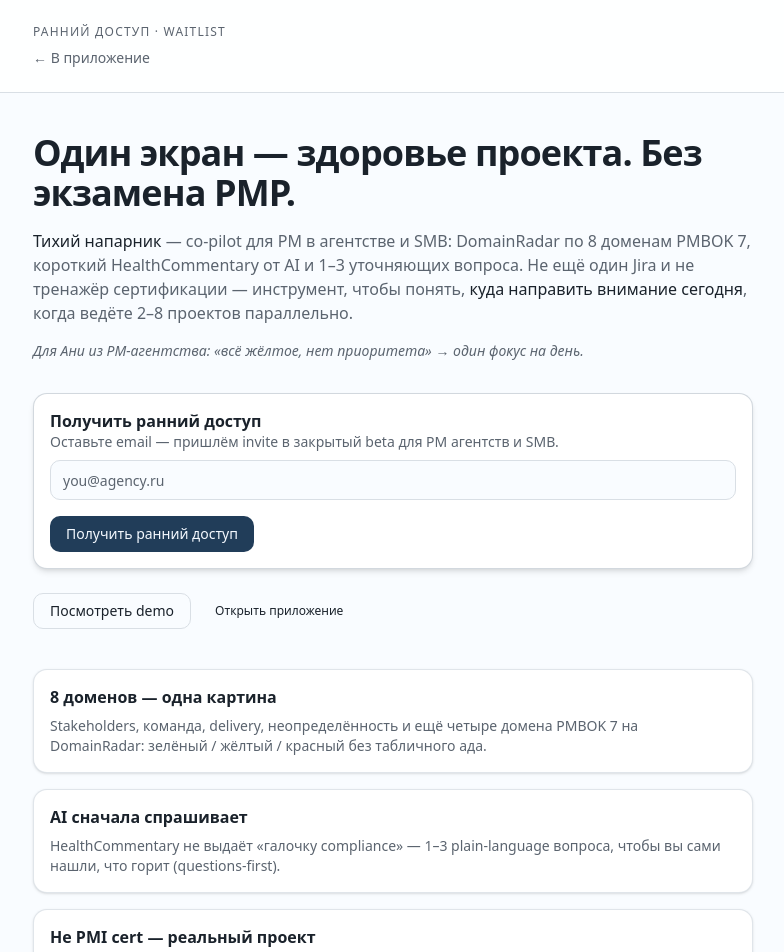
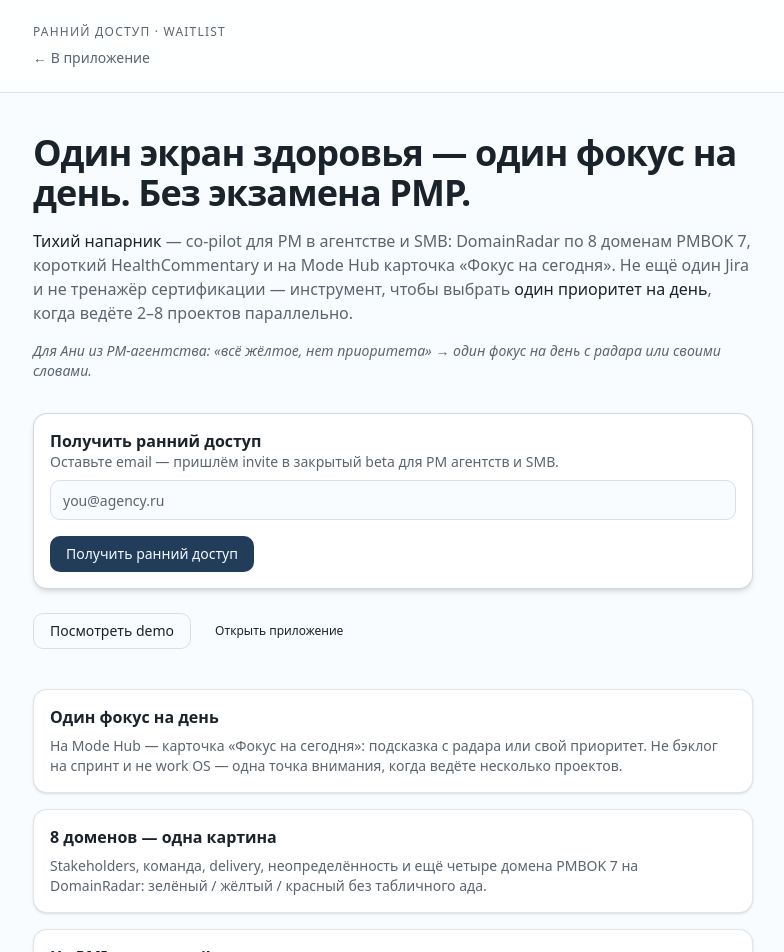
Before and after one commit to pagasbot-coder/Agent, a Next.js app in the folder quiet-partner/: page /waitlist in a window 1280 px wide. Shown: the top 952 px of the page, without its empty margins (247-1031 px from the left). Built offline with nearby package versions, Linux system fonts and the light colour scheme.

Commit message:
feat(qp): waitlist wedge «один фокус на день» (T-097)
Align landing copy and competitive scan with Mode Hub focus card promise.

Co-authored-by: Cursor <cursoragent@cursor.com>

```diff
--- a/quiet-partner/app/waitlist/page.tsx
+++ b/quiet-partner/app/waitlist/page.tsx
@@ -19,16 +19,16 @@ const DEMO_URL = "https://quiet-partner.vercel.app";
 
 const VALUE_BULLETS = [
   {
+    title: "Один фокус на день",
+    text: "На Mode Hub — карточка «Фокус на сегодня»: подсказка с радара или свой приоритет. Не бэклог на спринт и не work OS — одна точка внимания, когда ведёте несколько проектов.",
+  },
+  {
     title: "8 доменов — одна картина",
     text: "Stakeholders, команда, delivery, неопределённость и ещё четыре домена PMBOK 7 на DomainRadar: зелёный / жёлтый / красный без табличного ада.",
   },
   {
-    title: "AI сначала спрашивает",
-    text: "HealthCommentary не выдаёт «галочку compliance» — 1–3 plain-language вопроса, чтобы вы сами нашли, что горит (questions-first).",
-  },
-  {
-    title: "Не PMI cert — реальный проект",
-    text: "Мы не тренажёр экзамена и не замена PMO. Co-pilot для мышления, не сертификация PMBOK — disclaimer на каждом экране.",
+    title: "Не PMI cert — co-pilot",
+    text: "Не тренажёр экзамена и не замена PMO. AI сначала спрашивает (1–3 вопроса), а не выдаёт «галочку compliance». Co-pilot для мышления — не сертификация PMBOK.",
   },
 ] as const;
 
@@ -105,21 +105,20 @@ export default function WaitlistPage() {
       <main className="mx-auto max-w-3xl px-4 py-10 sm:px-6">
         <section className="space-y-4">
           <h1 className="text-3xl font-semibold tracking-tight sm:text-4xl">
-            Один экран — здоровье проекта. Без экзамена PMP.
+            Один экран здоровья — один фокус на день. Без экзамена PMP.
           </h1>
           <p className="text-sm text-muted-foreground sm:text-base">
             <span className="font-medium text-foreground">Тихий напарник</span>{" "}
             — co-pilot для PM в агентстве и SMB: DomainRadar по 8 доменам PMBOK
-            7, короткий HealthCommentary от AI и 1–3 уточняющих вопроса. Не ещё
-            один Jira и не тренажёр сертификации — инструмент, чтобы понять,{" "}
-            <span className="text-foreground">
-              куда направить внимание сегодня
-            </span>
-            , когда ведёте 2–8 проектов параллельно.
+            7, короткий HealthCommentary и на Mode Hub карточка «Фокус на
+            сегодня». Не ещё один Jira и не тренажёр сертификации — инструмент,
+            чтобы выбрать{" "}
+            <span className="text-foreground">один приоритет на день</span>,
+            когда ведёте 2–8 проектов параллельно.
           </p>
           <p className="text-sm italic text-muted-foreground">
             Для Ани из PM-агентства: «всё жёлтое, нет приоритета» → один фокус
-            на день.
+            на день с радара или своими словами.
           </p>
         </section>
 
```
Also changed, not shown: 1 other file (tests, documents, lock files or other folders).
